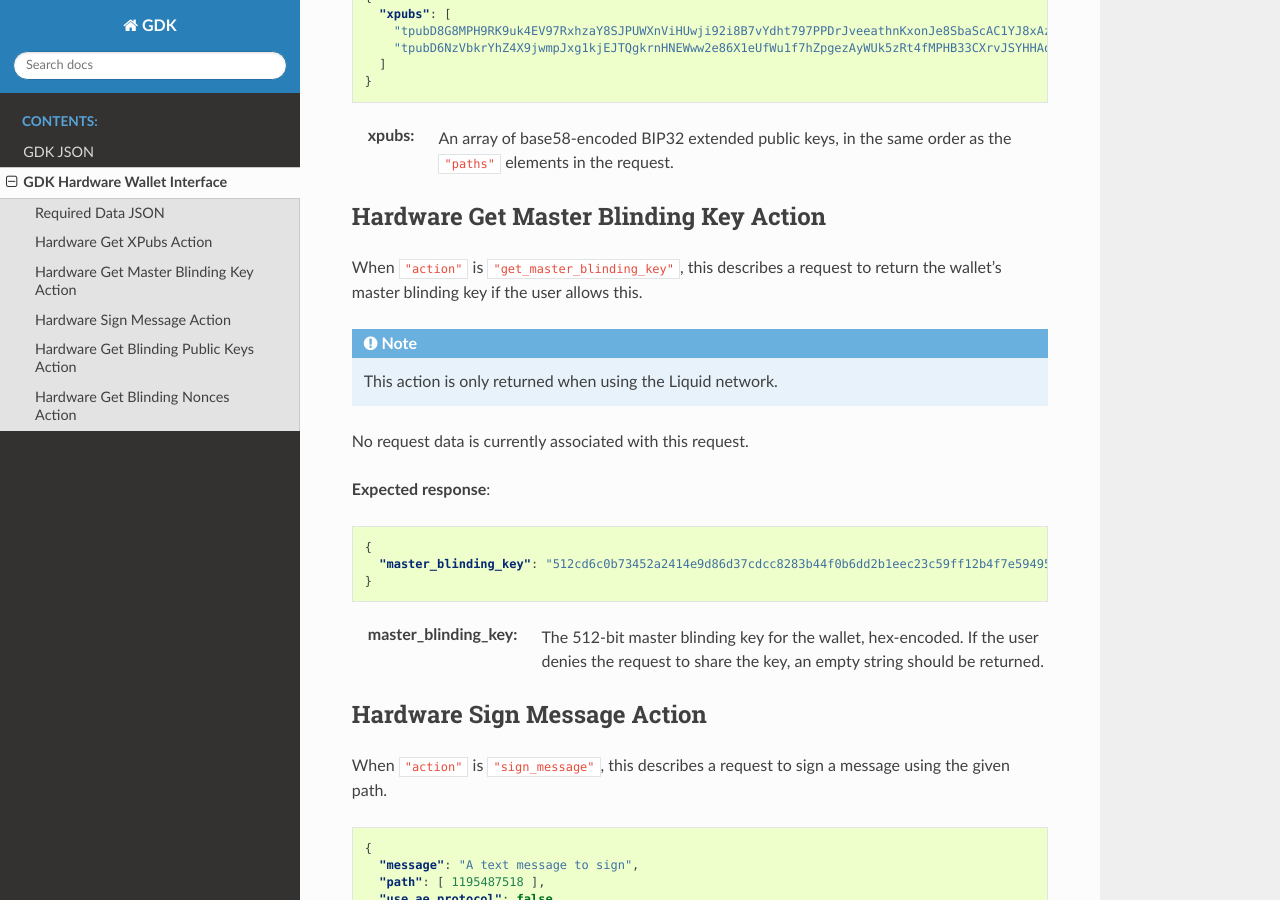
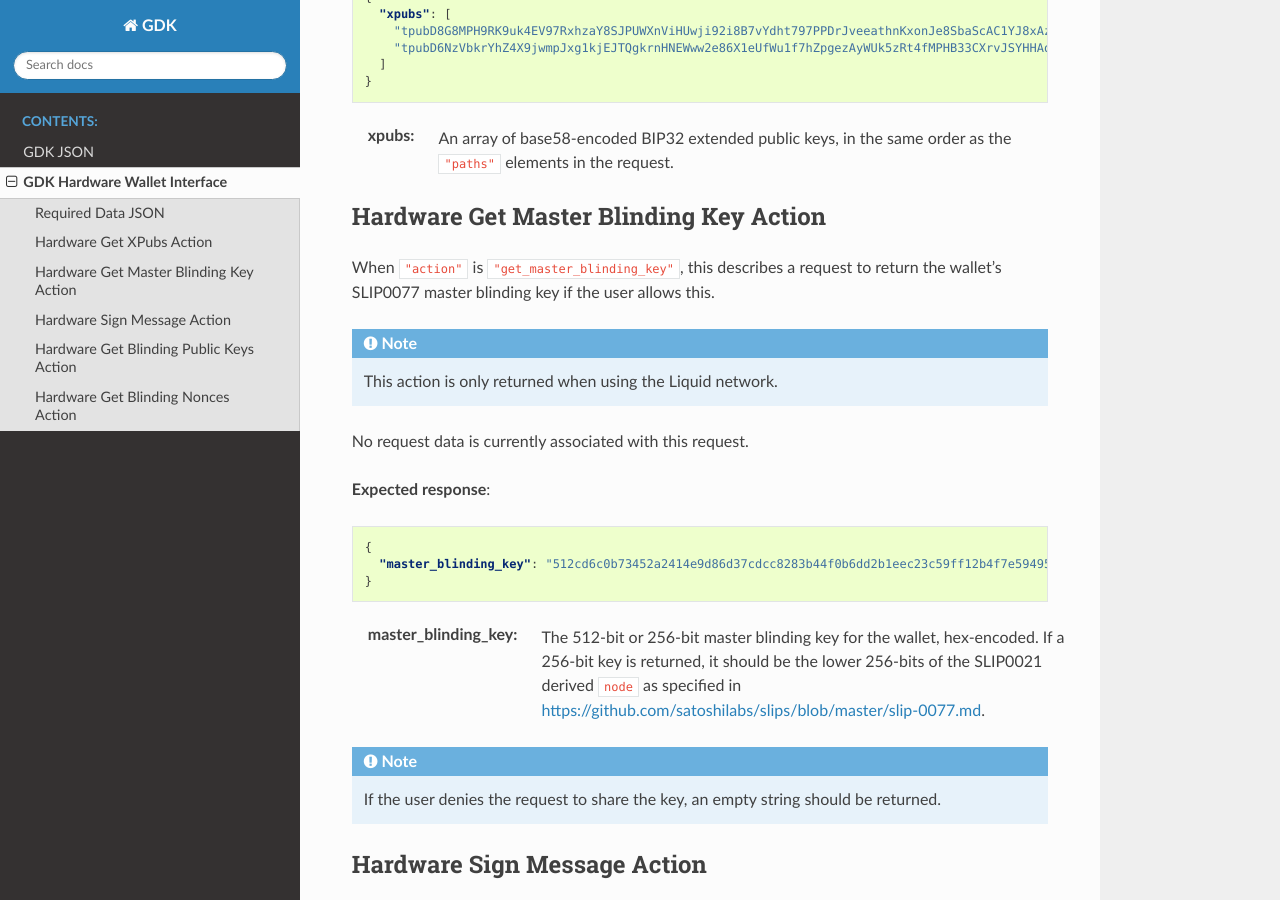
Before and after one commit to Blockstream/gdk, a Sphinx documentation site: the page built from docs/source/gdk-hw.rst, in a window 1280 px wide and 900 px high, scrolled down 1062 px. Built offline with Sphinx 7.4.7 and the Read the Docs theme 2.0.0, drawn with Linux system fonts in a browser that asks for light colours; pages that are not in the unit, such as notebooks, are missing from menus.

Commit message:
Clarify master unblinding key documentation

```diff
--- a/docs/source/gdk-hw.rst
+++ b/docs/source/gdk-hw.rst
@@ -70,7 +70,7 @@ Hardware Get Master Blinding Key Action
 ---------------------------------------
 
 When ``"action"`` is ``"get_master_blinding_key"``, this describes a request
-to return the wallet's master blinding key if the user allows this.
+to return the wallet's SLIP0077 master blinding key if the user allows this.
 
 .. note:: This action is only returned when using the Liquid network.
 
@@ -84,8 +84,11 @@ No request data is currently associated with this request.
        "master_blinding_key": "512cd6c0b73452a2414e9d86d37cdcc8283b44f0b6dd2b1eec23c59ff12b4f7e5949569b3430220dafce1e0e299a2a6f3fb3e62b2e8c860c82512cdf2d8b2fbc"
      }
 
-:master_blinding_key: The 512-bit master blinding key for the wallet, hex-encoded. If
-    the user denies the request to share the key, an empty string should be returned.
+:master_blinding_key: The 512-bit or 256-bit master blinding key for the wallet, hex-encoded.
+    If a 256-bit key is returned, it should be the lower 256-bits of the SLIP0021 derived ``node``
+    as specified in https://github.com/satoshilabs/slips/blob/master/slip-0077.md.
+
+.. note:: If the user denies the request to share the key, an empty string should be returned.
 
 
 .. _hw-action-sign-message:
```
